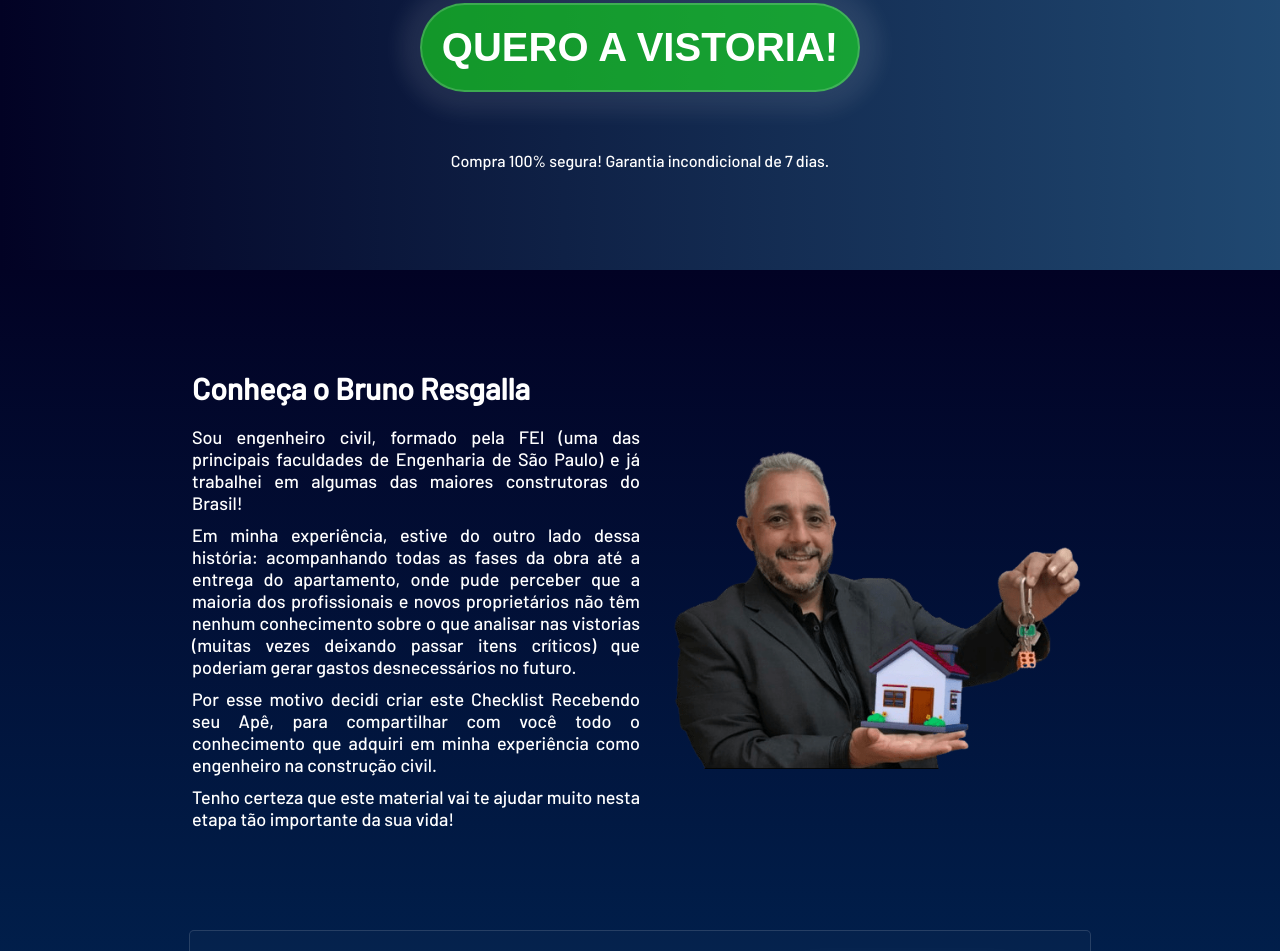
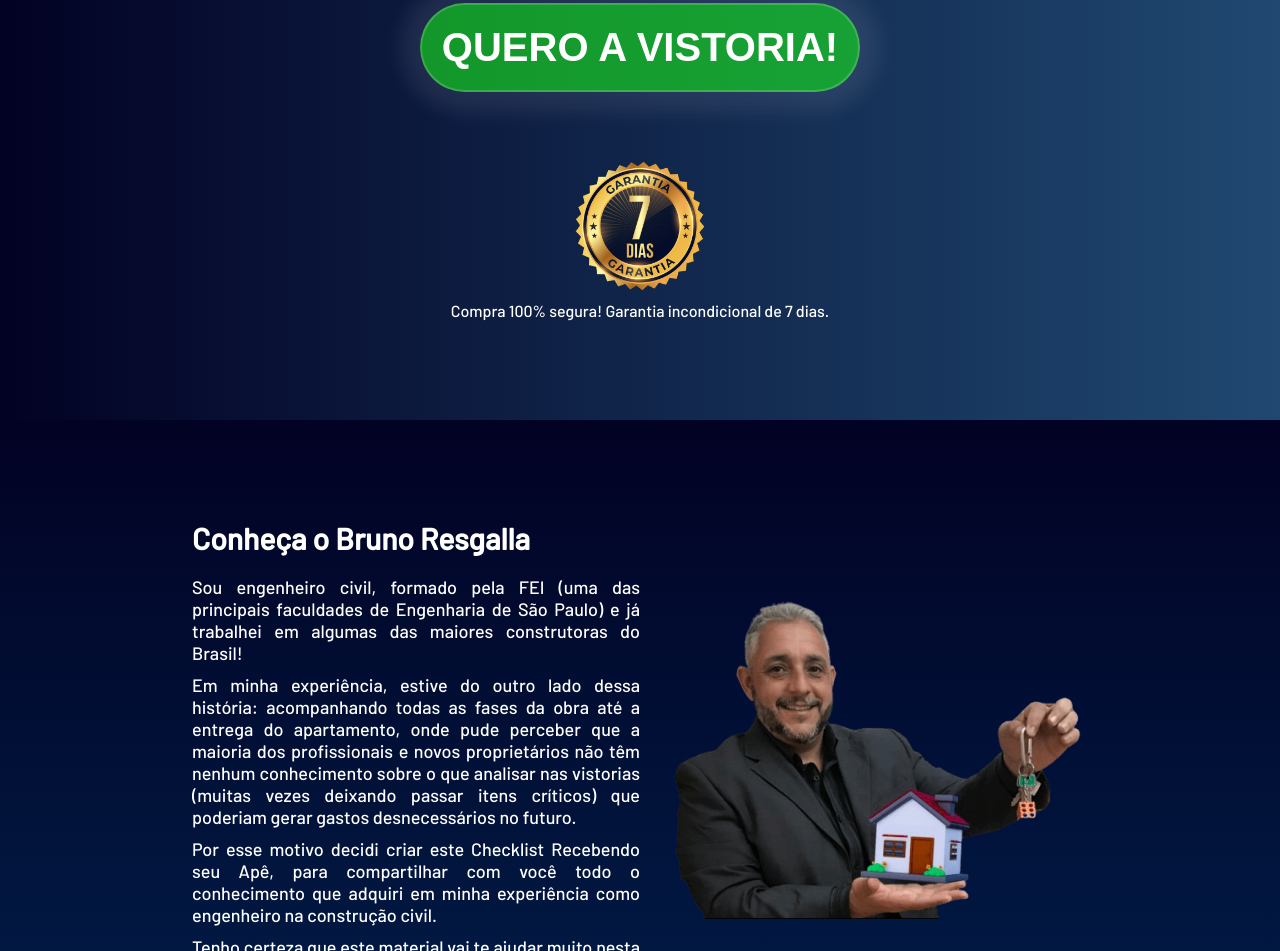
Before and after one commit to theiguim/resgalla, a plain HTML site: page index.html in a window 1280 px wide. Shown: the part 4050-5001 px from the top of the page. Drawn offline with Linux system fonts and the light colour scheme; the site is published under a folder, as on GitHub Pages, so addresses that start at the root find nothing.

Commit message:
img garantia

```diff
--- a/index.html
+++ b/index.html
@@ -166,7 +166,7 @@
             <a href="https://pay.hotmart.com/V96715730J?bid=1738952841104" target="_blank"><button>Quero a vistoria!</button></a>
             <br>
             <div class="garantia">
-                <img src="/images/garantia.png" alt="">
+                <img src="images/garantia.png" alt="">
                 <p>Compra 100% segura! Garantia incondicional de 7 dias.</p>
             </div>
         </div>
```
